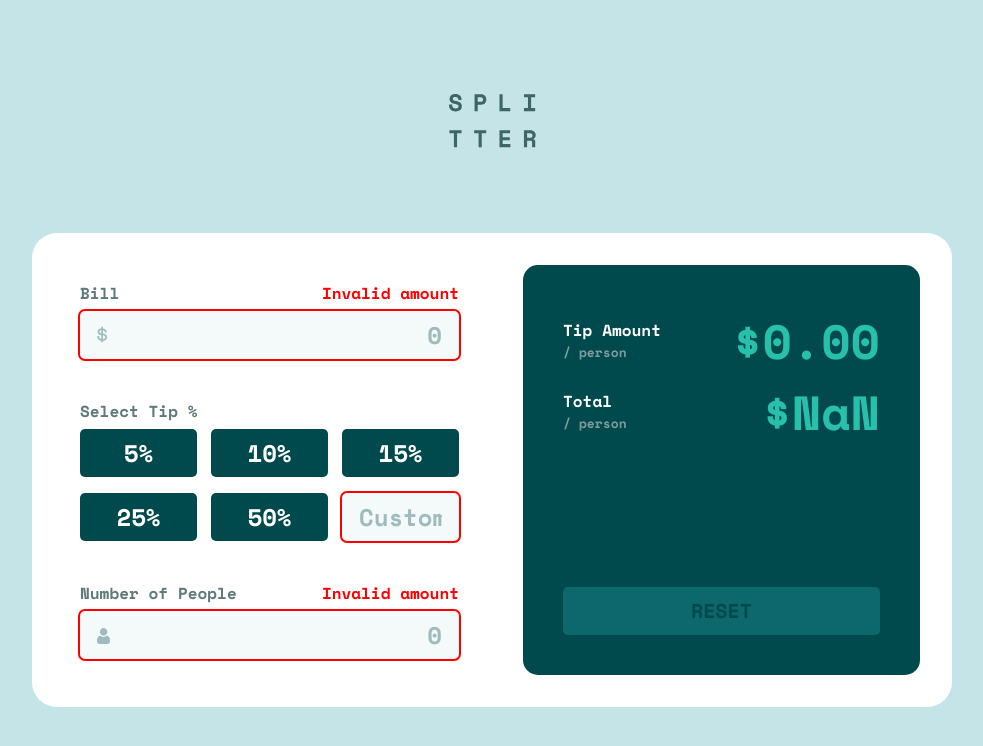
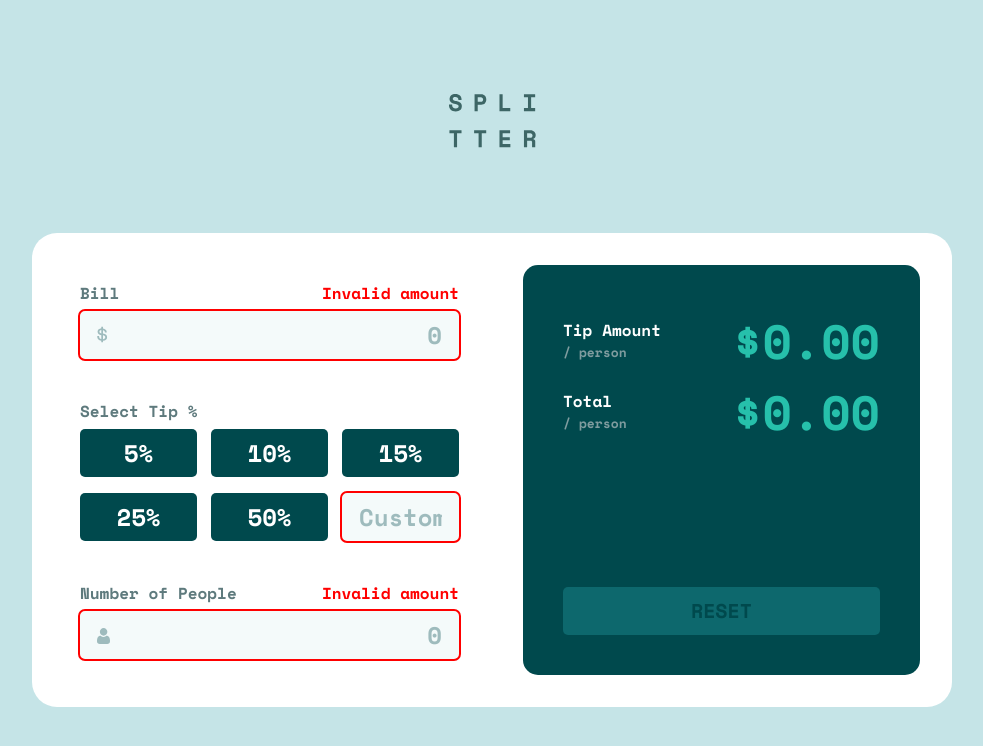
Before and after one commit to zxasc/tip-calculator-app, a React (Vite) app: page / in a window 1280 px wide. Shown: the top 746 px of the page, without its empty margins (148-1131 px from the left). Built offline with nearby package versions, Linux system fonts and the light colour scheme.

Commit message:
add prop validation to summary, change prop names

```diff
--- a/src/components/Summary.jsx
+++ b/src/components/Summary.jsx
@@ -1,21 +1,29 @@
+import PropTypes from 'prop-types'
 import summary from '../styles/Summary.module.scss'
 
-export default function Summary({ appState, resetAppState }) {
+function Summary({ appState, resetAppState }) {
+    const checkInputValues = () => {
+        if((appState.currentBill <= 0 || appState.currentTip <= 0 || appState.currentNumberOfPeople <= 0) || (appState.currentBill === undefined || appState.currentTip === undefined || appState.currentNumberOfPeople === undefined)){
+            return false
+        }
+        return true
+    }
+
     const getTipAmount = () => {
-        const tipPercentage = appState.tip / 100;
-        const result = (tipPercentage * appState.bill) / appState.people
-        if(Number.isNaN(result)) {
+        if(!checkInputValues()) {
             return "0.00";
         }
+        const tipPercentage = appState.currentTip / 100;
+        const result = (tipPercentage * appState.currentBill) / appState.currentNumberOfPeople
         // Make sure that the number always has 2 decimal places
         return (Math.round(result * 100) / 100).toFixed(2);
     }
 
     const getTotal = () => {
-        if(appState.bill <= 0 || appState.tip <= 0 || appState.people <= 0){
-            return "0.00"
+        if(!checkInputValues()) {
+            return "0.00";
         }
-        const totalNoTip = appState.bill / appState.people;
+        const totalNoTip = appState.currentBill / appState.currentNumberOfPeople;
         const result = totalNoTip + Number(getTipAmount());
         // Make sure that the number always has 2 decimal places
         return (Math.round(result * 100) / 100).toFixed(2);
@@ -41,7 +49,14 @@ export default function Summary({ appState, resetAppState }) {
                 <h2>${getTotal()}</h2>
             </div>
 
-            <button className={appState.bill > 0 ? summary.active : ""} onClick={resetAppState}>RESET</button>
+            <button className={checkInputValues() ? summary.active : ""} onClick={resetAppState}>RESET</button>
         </section>
     )
 }
+
+Summary.propTypes = {
+    appState: PropTypes.object,
+    resetAppState: PropTypes.func
+}
+
+export default Summary
```
